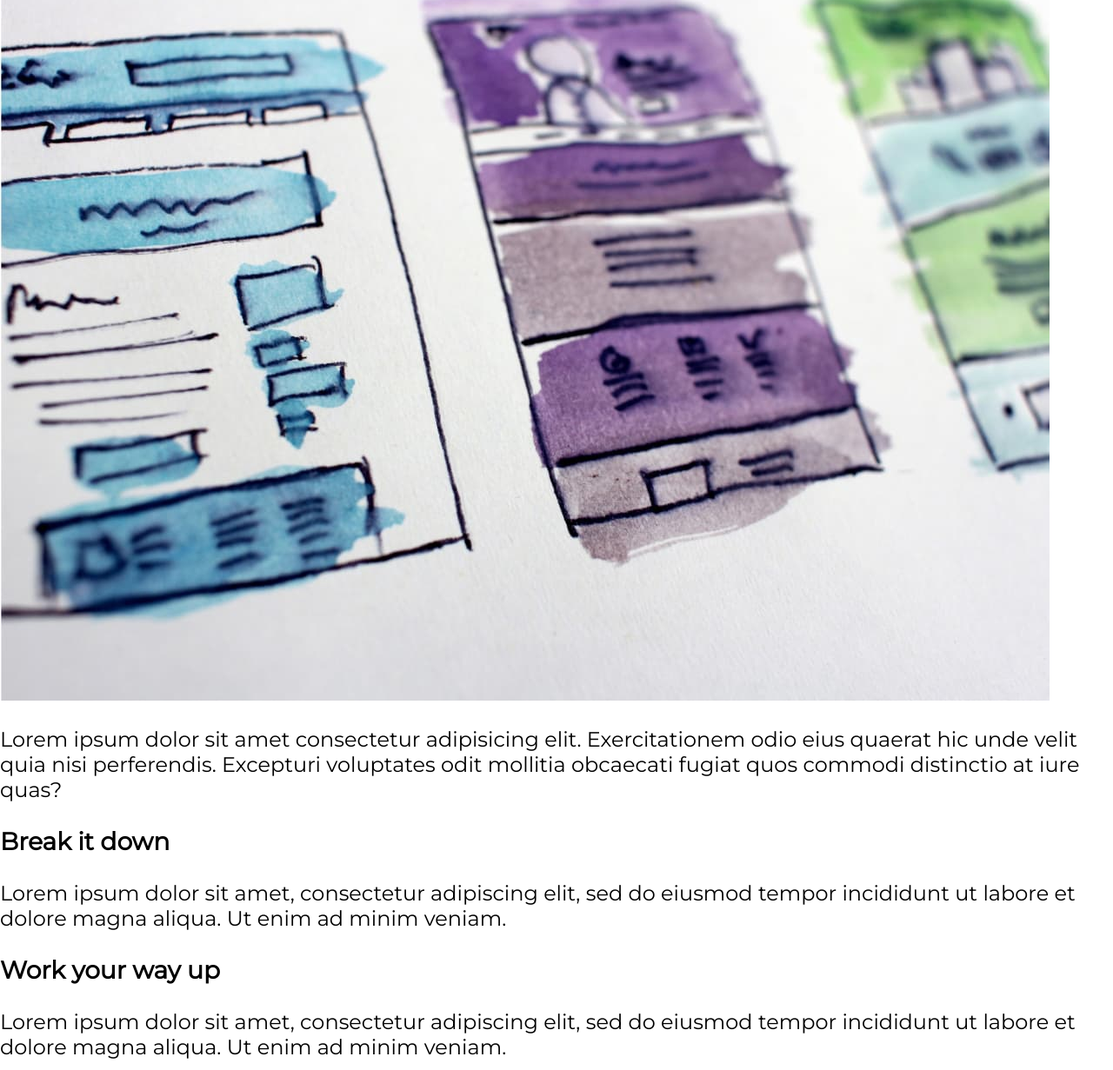
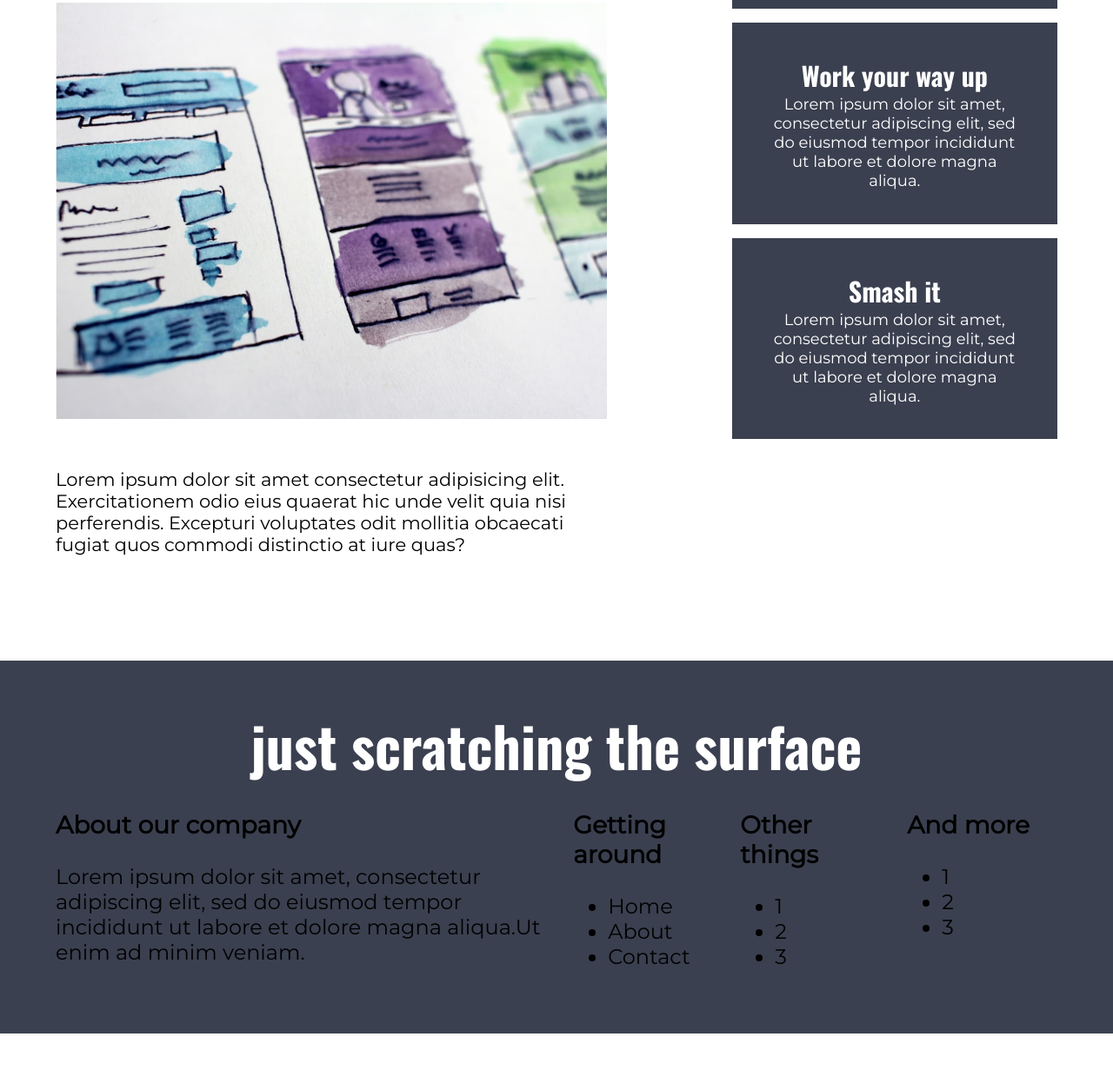
Before and after one commit to kaushal-patel197/css-conquering-responsive-layouts, a plain HTML site: page challenge09/index.html in a window 1280 px wide. Shown: the part 1566-2797 px from the top of the page at 87% size. After the commit the page ends 2755 px from the top, so only its background shows below. Drawn offline with nearby package versions, Linux system fonts and the light colour scheme.

Commit message:
chore(challenge09): section-two and WIP footer

```diff
--- a/challenge09/index.html
+++ b/challenge09/index.html
@@ -80,8 +80,9 @@
         </div>
       </div>
     </section>
-    <section>
-      <div>
+    <section class="section-two">
+      <div class="container row section-two__content">
+        <div class="section-two__article">
           <h2>It doesn’t have to be so hard</h2>
           <p>
             Lorem ipsum dolor sit amet consectetur adipisicing elit. Fugit ut
@@ -92,42 +93,41 @@
           <img src="img/placeholder.jpg" alt="" />
           <p>
             Lorem ipsum dolor sit amet consectetur adipisicing elit.
-          Exercitationem odio eius quaerat hic unde velit quia nisi perferendis.
-          Excepturi voluptates odit mollitia obcaecati fugiat quos commodi
-          distinctio at iure quas?
+            Exercitationem odio eius quaerat hic unde velit quia nisi
+            perferendis. Excepturi voluptates odit mollitia obcaecati fugiat
+            quos commodi distinctio at iure quas?
           </p>
         </div>
-      <div>
-        <div>
+        <div class="section-two__cards">
+          <div class="section-two__card">
             <h3>Break it down</h3>
             <p>
               Lorem ipsum dolor sit amet, consectetur adipiscing elit, sed do
-            eiusmod tempor incididunt ut labore et dolore magna aliqua. Ut enim
-            ad minim veniam.
+              eiusmod tempor incididunt ut labore et dolore magna aliqua.
             </p>
           </div>
-        <div>
+          <div class="section-two__card">
             <h3>Work your way up</h3>
             <p>
               Lorem ipsum dolor sit amet, consectetur adipiscing elit, sed do
-            eiusmod tempor incididunt ut labore et dolore magna aliqua. Ut enim
-            ad minim veniam.
+              eiusmod tempor incididunt ut labore et dolore magna aliqua.
             </p>
           </div>
-        <div>
+          <div class="section-two__card">
             <h3>Smash it</h3>
             <p>
               Lorem ipsum dolor sit amet, consectetur adipiscing elit, sed do
-            eiusmod tempor incididunt ut labore et dolore magna aliqua. Ut enim
-            ad minim veniam.
+              eiusmod tempor incididunt ut labore et dolore magna aliqua.
             </p>
+          </div>
         </div>
       </div>
     </section>
     <footer>
+      <div class="container">
         <h2>just scratching the surface</h2>
-      <div>
-        <div>
+        <div class="footer__content row">
+          <div class="footer__about">
             <h3>About our company</h3>
             <p>
               Lorem ipsum dolor sit amet, consectetur adipiscing elit, sed do
@@ -135,7 +135,7 @@
               ad minim veniam.
             </p>
           </div>
-        <div>
+          <div class="footer__links">
             <h3>Getting around</h3>
             <ul>
               <li>Home</li>
@@ -143,7 +143,7 @@
               <li>Contact</li>
             </ul>
           </div>
-        <div>
+          <div class="footer__links">
             <h3>Other things</h3>
             <ul>
               <li>1</li>
@@ -151,7 +151,7 @@
               <li>3</li>
             </ul>
           </div>
-        <div>
+          <div class="footer__links">
             <h3>And more</h3>
             <ul>
               <li>1</li>
@@ -160,6 +160,7 @@
             </ul>
           </div>
         </div>
+      </div>
     </footer>
   </body>
 </html>
--- a/challenge09/style.css
+++ b/challenge09/style.css
@@ -12,6 +12,10 @@ body {
   margin: 0;
   font-family: "Montserrat";
   font-size: 2.4rem;
+}
+
+img {
+  max-width: 100%;
 }
 
 a {
@@ -103,3 +107,87 @@ header {
   font-family: "Montserrat", sans-serif;
   font-size: 1.8rem;
 }
+
+/* Section Two */
+.section-two {
+  padding: 10rem 0;
+}
+
+.section-two__content {
+  justify-content: space-between;
+}
+
+.section-two__article {
+  width: 55%;
+}
+
+.section-two__article h2 {
+  margin: 0;
+  font-family: "Oswald", sans-serif;
+  font-size: 3.6rem;
+
+  color: #a59678;
+}
+
+.section-two__article p {
+  font-family: "Montserrat", sans-serif;
+  font-size: 2.1rem;
+}
+
+.section-two__article img {
+  margin: 3rem 0;
+}
+
+.section-two__cards {
+  width: 32.5%;
+}
+
+.section-two__card {
+  padding: 1.6em 2em;
+  background-color: #3b4050;
+  color: #fff;
+  text-align: center;
+}
+
+.section-two__card + .section-two__card {
+  margin-top: 1.6rem;
+}
+
+.section-two__card h3 {
+  margin: 0;
+  font-family: "Oswald", sans-serif;
+  font-size: 3rem;
+}
+
+.section-two__card p {
+  margin: 0;
+  font-family: "Montserrat", sans-serif;
+  font-size: 1.8rem;
+}
+
+/* Footer */
+
+footer {
+  background-color: #3b4050;
+  padding: 5rem 0;
+}
+
+footer h2 {
+  margin: 0;
+  text-align: center;
+  color: #fff;
+  font-family: "Oswald";
+  font-size: 6.4rem;
+}
+
+.footer__content {
+  justify-content: space-between;
+}
+
+.footer__about {
+  width: 50%;
+}
+
+.footer__links {
+  width: 15%;
+}
```
Lines whose indentation alone changed are shown as unchanged.
